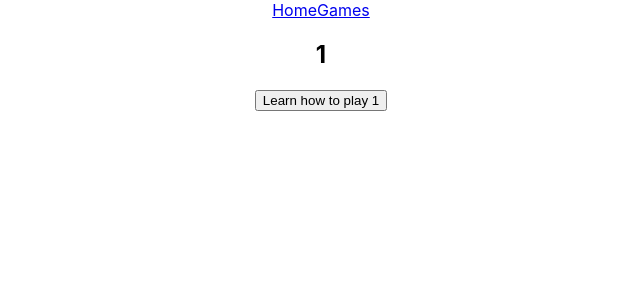
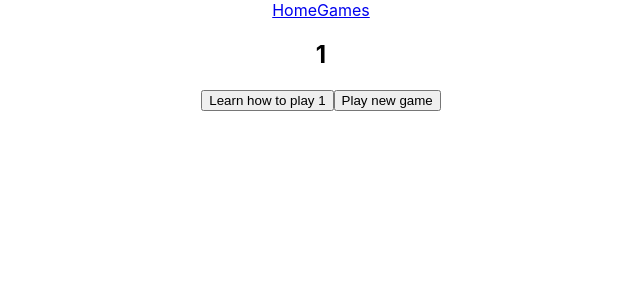
Before and after one commit to TylerNW3994/TriviaCasino, a React (Create React App) app in the folder trivia-casino/: page /games/1 in a window 1280 px wide. Shown: the top 300 px of the page, without its empty margins (319-959 px from the left). Built offline with nearby package versions, Linux system fonts and the light colour scheme.

Commit message:
play new game button

```diff
--- a/trivia-casino/src/components/GameDetail.js
+++ b/trivia-casino/src/components/GameDetail.js
@@ -9,6 +9,9 @@ function GameDetail() {
       <Link to={`/howtoplay/${gameName}`}>
         <button>Learn how to play {gameName}</button>
       </Link>
+      <Link to={`/play/${gameName}`}>
+        <button>Play new game</button>
+      </Link>
     </div>
 
     // Implement games list here
```
